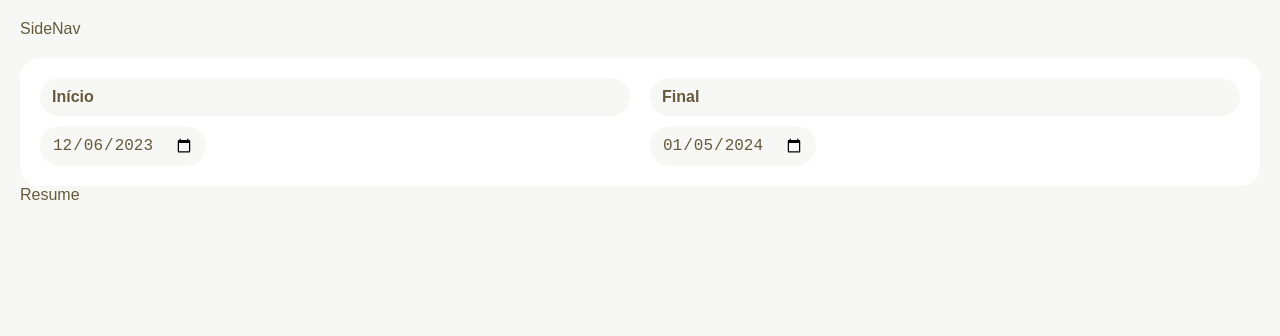
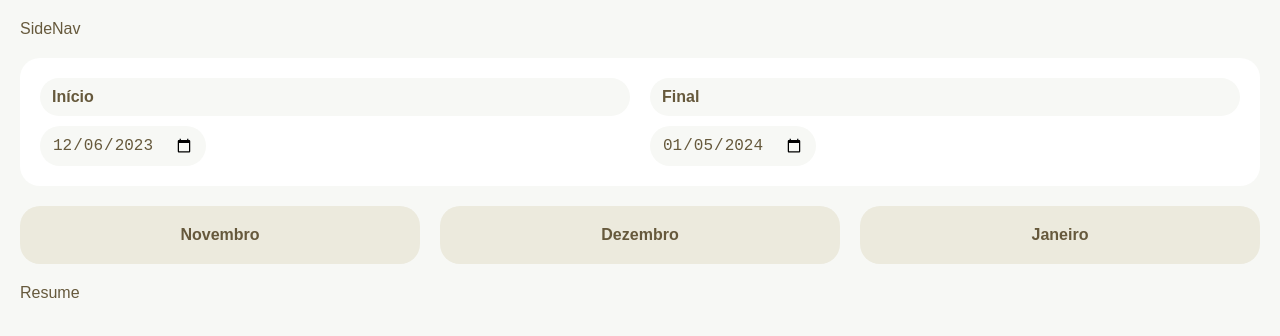
Before and after one commit to Mariano-SI/Fintech-Project-Origamid, a React (Vite) app: page / in a window 1280 px wide. Shown: the top 336 px of the page. Built offline with nearby package versions, Linux system fonts and the light colour scheme; no server answers.

Commit message:
botoes para controle de data

```diff
--- a/src/Components/Header/Header.tsx
+++ b/src/Components/Header/Header.tsx
@@ -1,13 +1,17 @@
 import React from 'react'
 import { useData } from '../../Context/DataContext'
 import DateRange from '../DateRange/DateRange'
+import MonthButtonsContainer from '../MonthButtonsContainer/MonthButtonsContainer'
 
 function Header() {
 
   return (
-    <div>
-      <DateRange/>
-    </div>
+    <header className='mb'>
+      <div className='mb'>
+        <DateRange/>
+      </div>
+      <MonthButtonsContainer/>
+    </header>
   )
 }
 
--- /dev/null
+++ b/src/Components/MonthButton/MonthButton.style.tsx
@@ -0,0 +1,11 @@
+import styled from "styled-components";
+
+export const MonthButtonStyled = styled.button`
+    padding: var(--gap) var(--gap-s);
+    background: var(--color-3);
+    border: none;
+    border-radius: var(--gap);
+    color: var(--color-2);
+    font-weight: 600;
+    text-transform: capitalize;
+`
--- /dev/null
+++ b/src/Components/MonthButton/MonthButton.tsx
@@ -0,0 +1,51 @@
+import React from 'react'
+import { MonthButtonStyled } from './MonthButton.style';
+import { useData } from '../../Context/DataContext';
+
+interface IMonthButton {
+    number: number;
+}
+
+function monthName(n:number){
+    const date = new Date();
+    date.setMonth(date.getMonth() + n);
+
+    return new Intl.DateTimeFormat('pt-BR', {month: 'long'}).format(date);
+}
+
+function MonthButton({number}: IMonthButton) {
+
+    const {setInicio, setFinal} = useData();
+
+    function formatDate(date: Date){
+
+        const day = String(date.getDate()).padStart(2, "0");
+        const month = String(date.getMonth() + 1).padStart(2, "0");
+        const year = String(date.getFullYear());
+
+        return `${year}-${month}-${day}`;
+    }
+
+    function setMes(n: number){
+
+        const date = new Date();
+        date.setMonth(date.getMonth() + n);
+
+        const firstDay = new Date(date.getFullYear(), date.getMonth(), 1);
+        const lastDay = new Date(date.getFullYear(), date.getMonth() + 1, 0);
+
+
+        setInicio(formatDate(firstDay));
+        setFinal(formatDate(lastDay));
+
+
+    }
+
+    return (
+        <MonthButtonStyled onClick={() => setMes(number)}>
+            {monthName(number)}
+        </MonthButtonStyled>
+    )
+}
+
+export default MonthButton
--- /dev/null
+++ b/src/Components/MonthButtonsContainer/MonthButtonsContainer.tsx
@@ -0,0 +1,16 @@
+import React from 'react'
+import MonthButton from '../MonthButton/MonthButton'
+
+type Props = {}
+
+function MonthButtonsContainer({}: Props) {
+  return (
+    <div className='flex'>
+        <MonthButton number={-2}/>
+        <MonthButton number={-1}/>
+        <MonthButton number={0}/>
+    </div>
+  )
+}
+
+export default MonthButtonsContainer
--- a/src/Context/DataContext.tsx
+++ b/src/Context/DataContext.tsx
@@ -1,4 +1,4 @@
-import React, { PropsWithChildren, createContext, useContext, useState } from "react";
+import React, { PropsWithChildren, createContext, useContext, useEffect, useState } from "react";
 import useFetch from "../Hooks/useFetch";
 
 interface IDataContext{
@@ -37,7 +37,7 @@ function getDate(n: number){
     date.setDate(date.getDate() - n)
     const day = String(date.getDate()).padStart(2, "0");
     const month = String(date.getMonth() + 1).padStart(2, "0");
-    const year = String(date.getFullYear()).padStart(2, "0");
+    const year = String(date.getFullYear());
 
     return `${year}-${month}-${day}`;
 }
@@ -50,6 +50,7 @@ export function DataContextProvider({children}: PropsWithChildren){
 
     const {data, loading, error} = useFetch<IVenda[]>(`https://data.origamid.dev/vendas/?inicio=${inicio}&final=${final}`);
 
+
     return (
     <DataContext.Provider value={{data, loading, error, inicio, setInicio, final, setFinal}}>
         {children}
```
